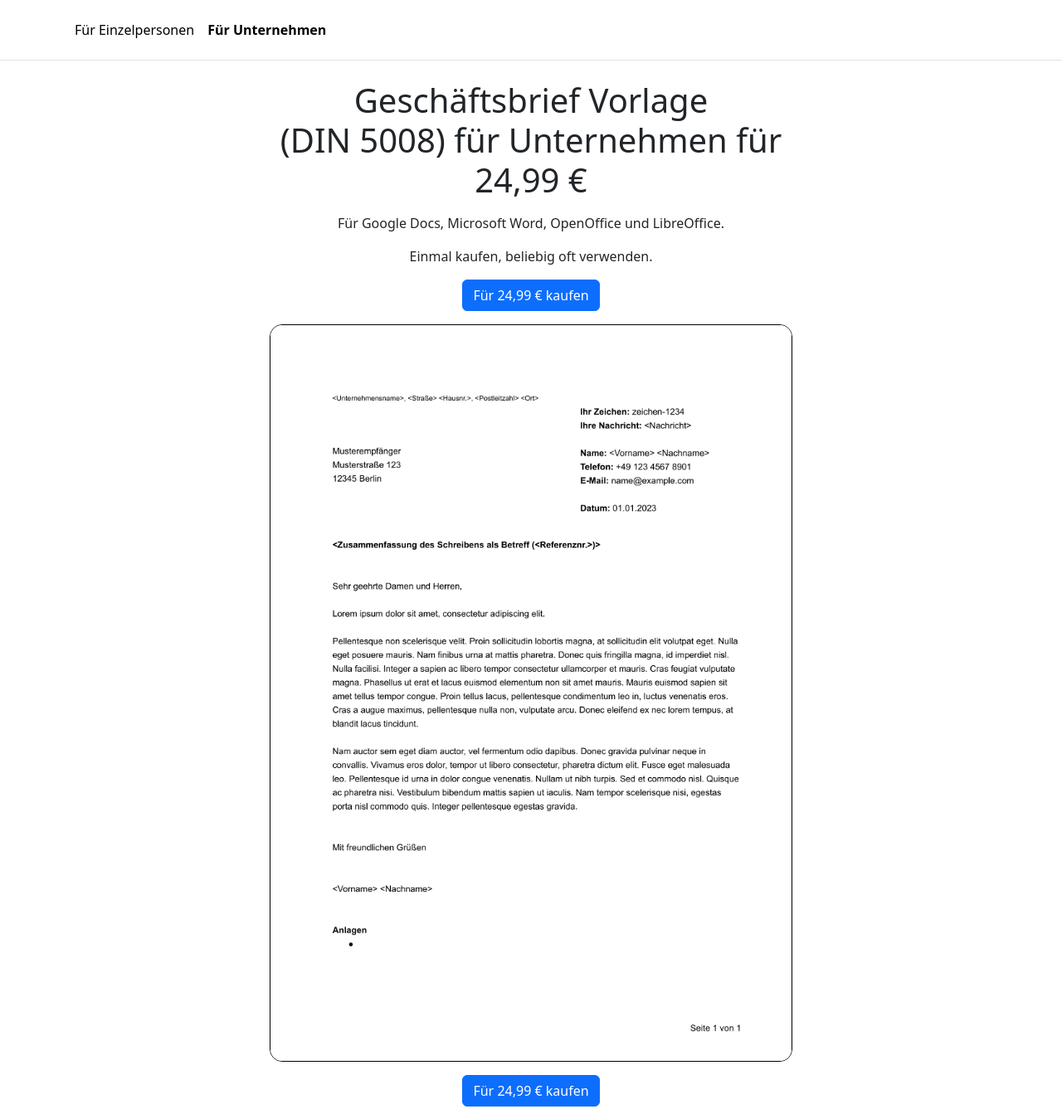
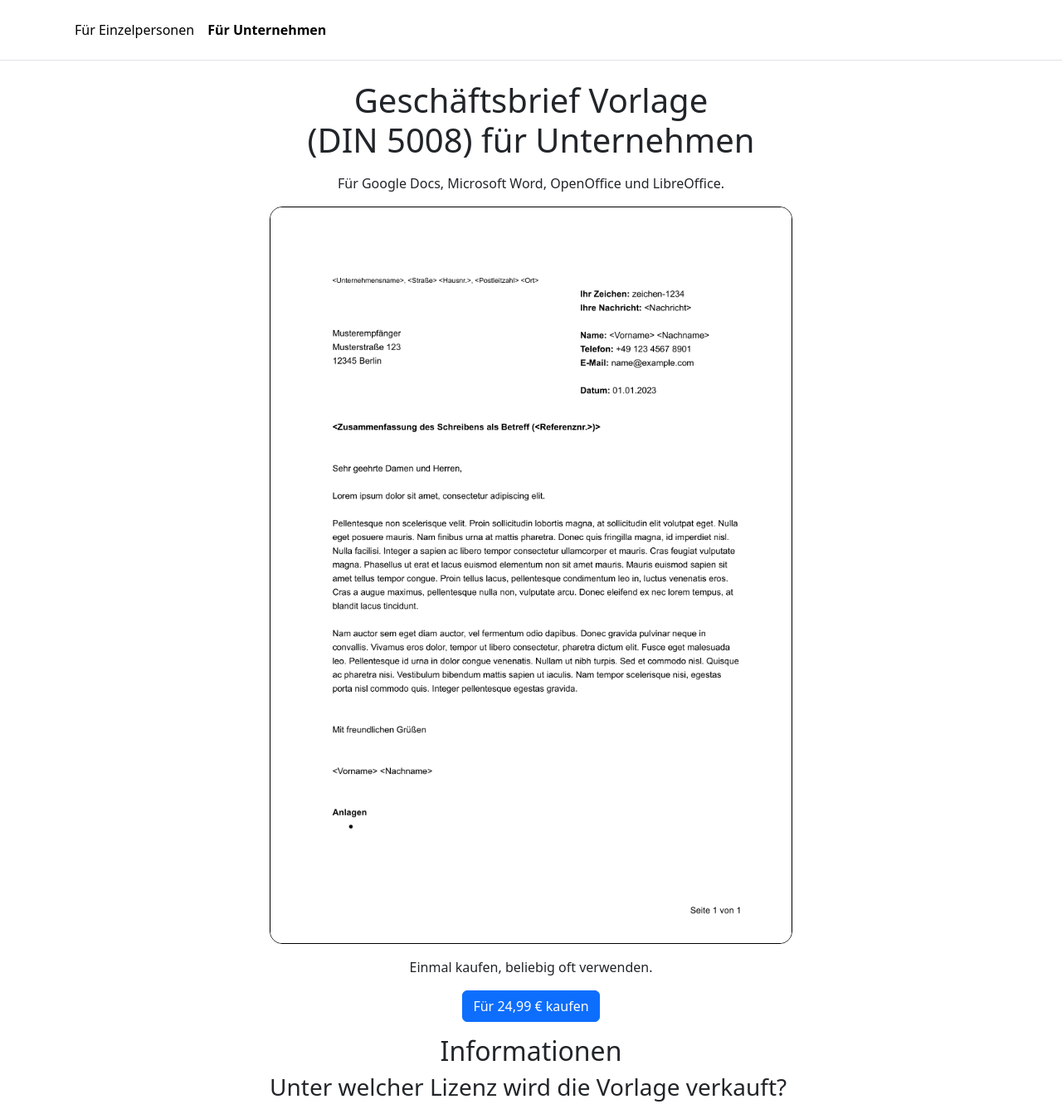
Before and after one commit to Sanjo-Solutions/letter-template, a website: page public/geschaeftsbrief-vorlage-fuer-unternehmen/index.html in a window 1280 px wide. Shown: the top 1337 px of the page at 83% size. Drawn offline with Linux system fonts and the light colour scheme.

Commit message:
Information order optimization

```diff
--- a/public/geschaeftsbrief-vorlage-fuer-unternehmen/index.html
+++ b/public/geschaeftsbrief-vorlage-fuer-unternehmen/index.html
@@ -2,9 +2,7 @@
 <html lang="de" class="h-100">
   <head>
     <meta charset="utf-8" />
-    <title>
-      Geschäftsbrief Vorlage (DIN&nbsp;5008) für Unternehmen für 24,99 €
-    </title>
+    <title>Geschäftsbrief Vorlage (DIN&nbsp;5008) für Unternehmen</title>
     <meta
       content="Geschäftsbrief Vorlage (DIN&nbsp;5008) für Unternehmen für Google Docs, Microsoft Word, OpenOffice und LibreOffice für 24,99 €."
       name="description"
@@ -51,34 +49,28 @@
     <main role="main" class="flex-shrink-0">
       <div class="container-fluid d-flex flex-column align-items-center">
         <h1 class="text-center mb-0 pt-2">
-          Geschäftsbrief Vorlage (DIN&nbsp;5008) für Unternehmen für
-          24,99&nbsp;€
+          Geschäftsbrief Vorlage (DIN&nbsp;5008) für Unternehmen
         </h1>
 
         <p class="mt-3">
           Für Google Docs, Microsoft Word, OpenOffice und LibreOffice.
         </p>
 
-        <p class="text-center">Einmal kaufen, beliebig oft verwenden.</p>
-
-        <p>
         <a
-            class="btn btn-primary"
           href="https://buy.stripe.com/cN24ixdlu8Fxdq09AB?locale=de"
-            style="white-space: normal"
+          class="mb-3"
         >
-            Für 24,99&nbsp;€ kaufen
-          </a>
-        </p>
-
           <img
             alt="Vorschau von Geschäftsbrief Vorlage (DIN 5008) für Unternehmen"
             class="img-fluid"
             src="/images/DIN_5008_business_preview.png"
             style="border: 1px solid black; border-radius: 15px"
           />
+        </a>
 
-        <p class="mt-3">
+        <p class="text-center">Einmal kaufen, beliebig oft verwenden.</p>
+
+        <p class="mb-3">
           <a
             class="btn btn-primary"
             href="https://buy.stripe.com/cN24ixdlu8Fxdq09AB?locale=de"
```
Also changed, not shown: blocks/buy.html (deleted, +0 -7 lines), blocks/buy_button.html (deleted, +0 -9 lines), pages/geschaeftsbrief-vorlage-fuer-unternehmen/index.html (+7 -15 lines), pages/index.html (+25 -8 lines). Lines whose indentation alone changed are shown as unchanged.
